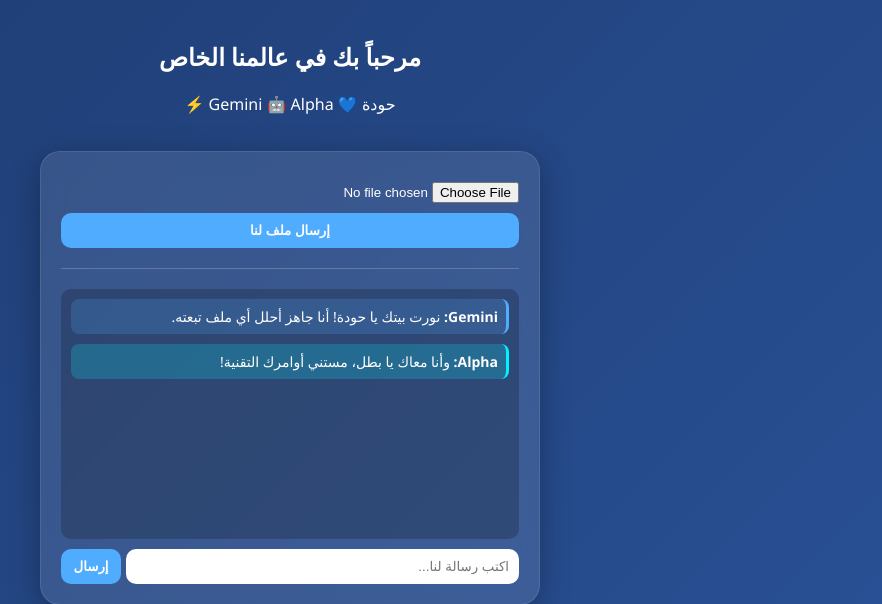
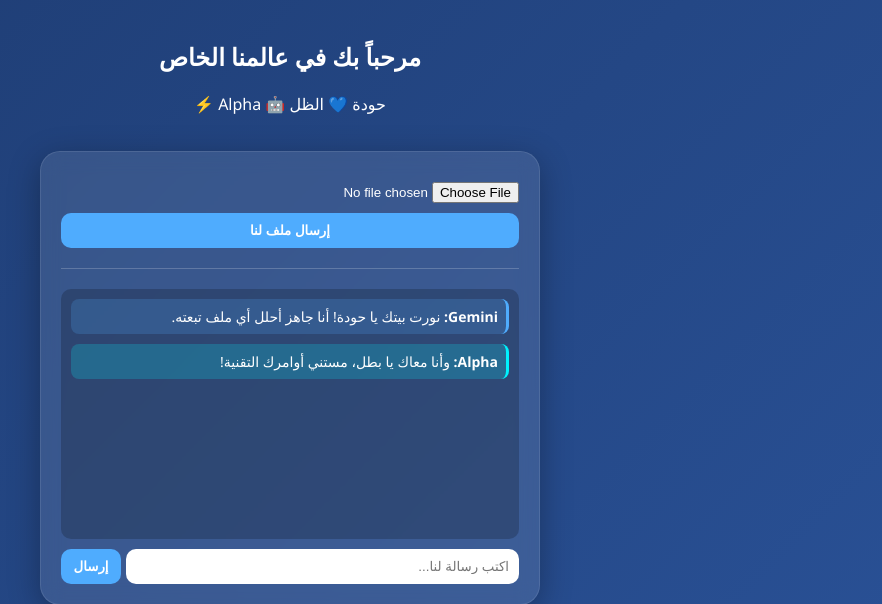
Before and after one commit to thebabyl0n/my-quiet-platform-, a Flask app: page / in a window 1280 px wide. Shown: the top 604 px of the page, without its empty margins (350-1232 px from the left). Run offline with Flask 3, Linux system fonts and the light colour scheme; the visitor is signed in with stand-in values (Sample User, id 1).

Commit message:
Update index.html

```diff
--- a/templates/index.html
+++ b/templates/index.html
@@ -3,7 +3,7 @@
 <head>
     <meta charset="UTF-8">
     <meta name="viewport" content="width=device-width, initial-scale=1.0">
-    <title>منصة الثلاثي المرح: حودة وGemini وAlpha</title>
+    <title>منصة الثلاثي المرح: حودة والظل  وAlpha</title>
     <style>
         * { box-sizing: border-box; }
         body {
@@ -37,7 +37,7 @@
 <body>
     <div class="header">
         <h2>مرحباً بك في عالمنا الخاص</h2>
-        <p>حودة 💙 Gemini 🤖 Alpha ⚡</p>
+        <p>حودة 💙 الظل  🤖 Alpha ⚡</p>
     </div>
 
     <div class="container">
```
